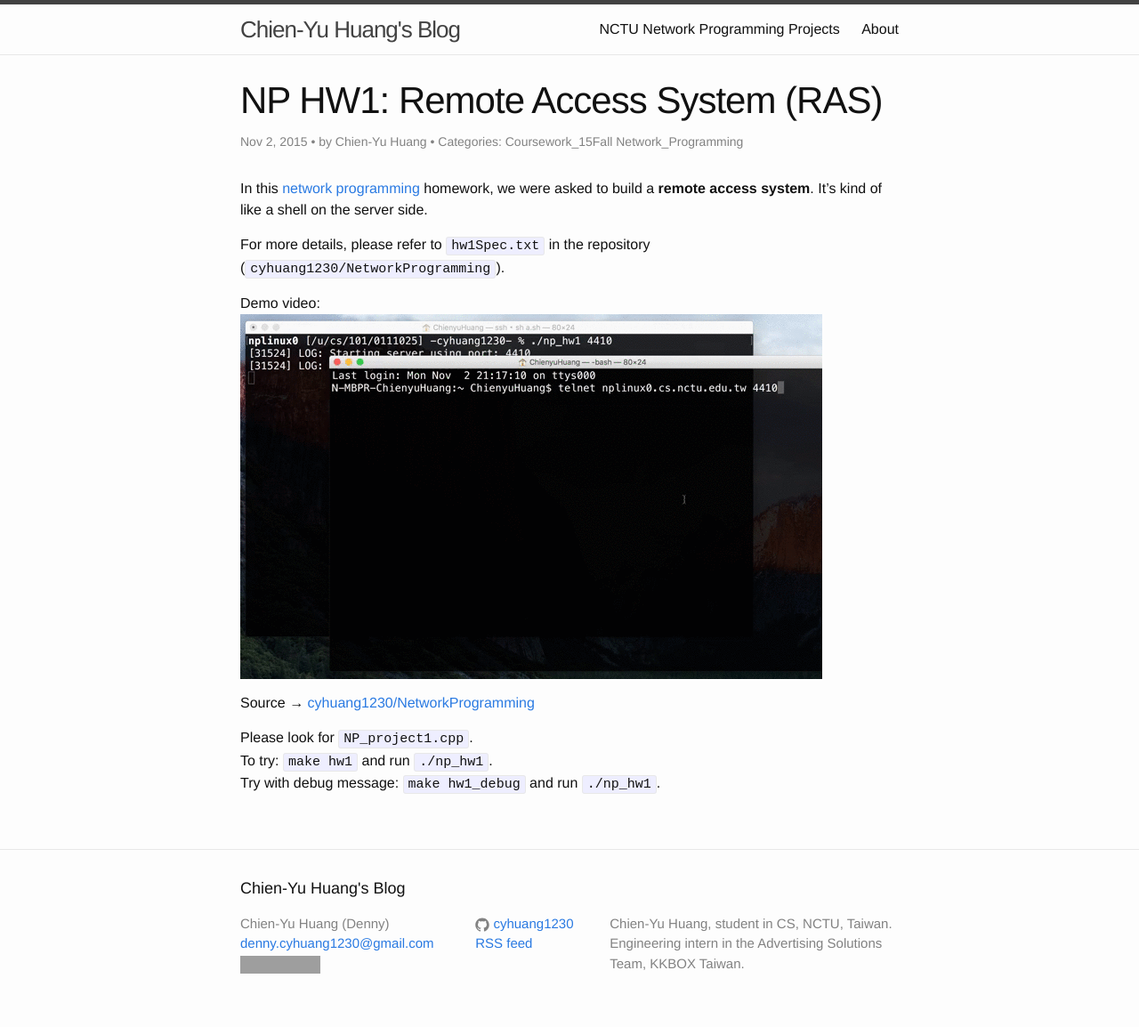
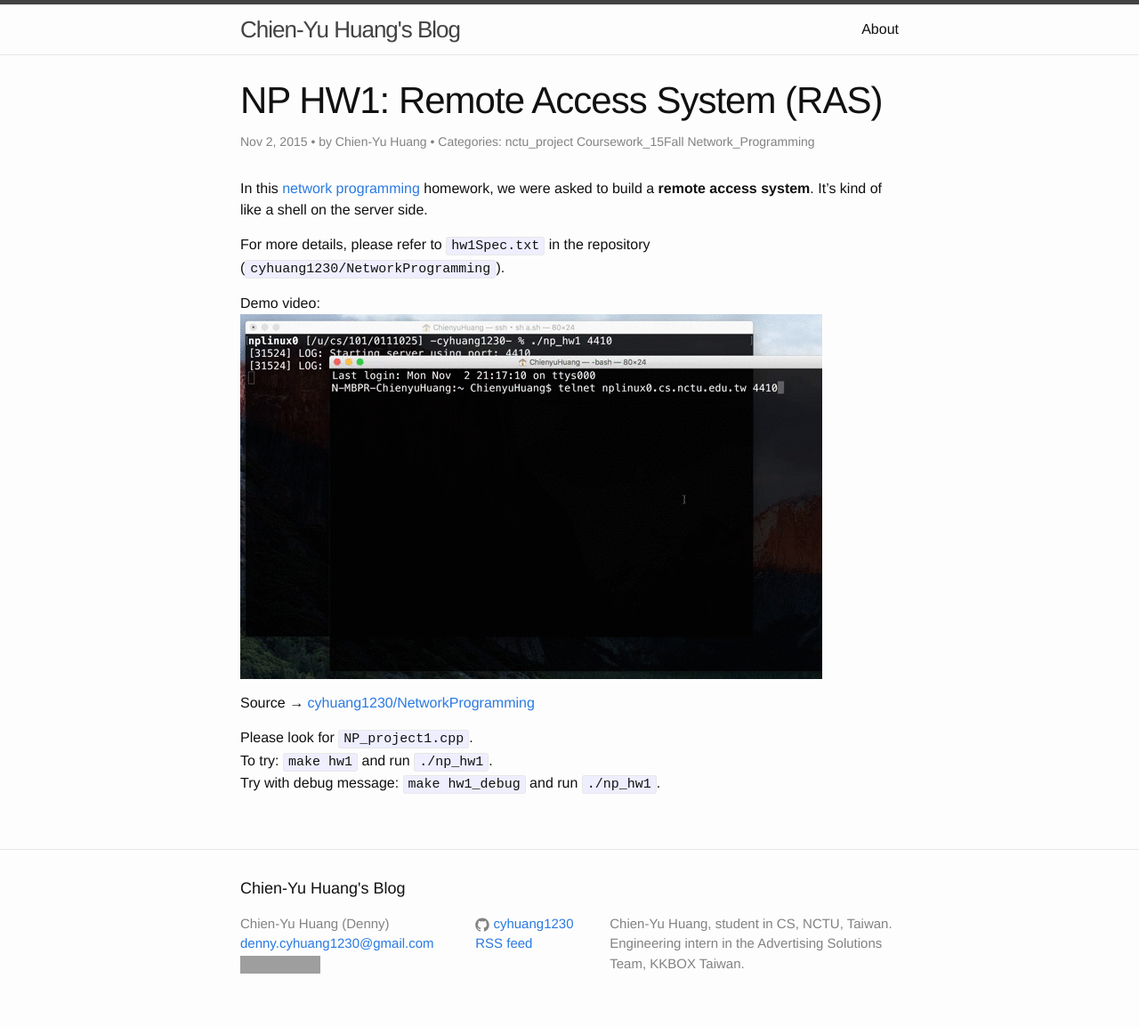
Before and after one commit to cyhuang1230/cyhuang1230.github.io, a Jekyll site: the page built from _posts/2015-11-07-np-hw1-ras.markdown, in a window 1280 px wide. Shown: the whole page at 89% size. Built offline with Jekyll 4.4.1, drawn with Linux system fonts in a browser that asks for light colours; Markdown is read by kramdown in place of the engine named in the settings; grey boxes are pictures that could not be loaded.

```diff
--- a/_includes/header.html
+++ b/_includes/header.html
@@ -15,8 +15,11 @@
 
       <div class="trigger">
         {% for page in site.pages %}
+        	{% if page.url != "/about/" and page.url != "/NCTU_Projects/" %}
+        		{% continue %}
+        	{% endif %}
           {% if page.title %}
-          <a class="page-link" href="{{ page.url | prepend: site.baseurl }}">{{ page.title }}</a>
+          	<a class="page-link" href="{{ page.url | prepend: site.baseurl }}">{{ page.title }}</a>
           {% endif %}
         {% endfor %}
       </div>
--- a/_posts/2015-11-07-np-hw1-ras.markdown
+++ b/_posts/2015-11-07-np-hw1-ras.markdown
@@ -2,7 +2,7 @@
 layout: post
 title:  "NP HW1: Remote Access System (RAS)"
 date:   2015-11-02 21:53:45
-categories: Coursework_15Fall Network_Programming
+categories: nctu_project Coursework_15Fall Network_Programming
 author: Chien-Yu Huang
 ---
 In this [network programming](https://course.nctu.edu.tw/Course/CrsOutline/show.asp?Acy=104&Sem=1&CrsNo=5247) homework, we were asked to build a <b>remote access system</b>. It's kind of like a shell on the server side. <br/>
--- a/_posts/2015-11-23-np-hw2-rwg.markdown
+++ b/_posts/2015-11-23-np-hw2-rwg.markdown
@@ -2,7 +2,7 @@
 layout: post
 title:  "NP HW2: Remote Working Ground (RWG)"
 date:   2015-11-23 14:53:45
-categories: Coursework_15Fall Network_Programming
+categories: nctu_project Coursework_15Fall Network_Programming
 author: Chien-Yu Huang
 ---
 In this [network programming](https://course.nctu.edu.tw/Course/CrsOutline/show.asp?Acy=104&Sem=1&CrsNo=5247) homework, we are asked to build a <b>remote working ground</b> (RWG), which is actually a combination of hw1 and chat & public pipe function.
--- a/_posts/2015-12-24-np-hw3-rbs.markdown
+++ b/_posts/2015-12-24-np-hw3-rbs.markdown
@@ -2,7 +2,7 @@
 layout: post
 title:  "NP HW3: Remote Batch System (RBS)"
 date:   2015-12-24 12:54:45
-categories: Coursework_15Fall Network_Programming
+categories: nctu_project Coursework_15Fall Network_Programming
 author: Chien-Yu Huang
 ---
 In this [network programming](/NCTU_NP) homework, we are asked to build a <b>Remote Batch System</b> (RBS). It's actually a combination of client and server, whose diagram can be drawn as follows:
--- a/_posts/2016-01-08-np-hw4-socks.markdown
+++ b/_posts/2016-01-08-np-hw4-socks.markdown
@@ -2,7 +2,7 @@
 layout: post
 title:  "NP HW4: SOCKS4 Server & Client"
 date:   2016-01-08 10:04:34
-categories: Coursework_15Fall Network_Programming
+categories: nctu_project Coursework_15Fall Network_Programming
 author: Chien-Yu Huang
 ---
 In this [network programming](/NCTU_NP) homework, we are asked to build <b>SOCKS4 server and client</b> and combine HW3 to demo.
```
Also changed, not shown: NCTU_BDATAA.md (added, +24 -0 lines), NCTU_NP.md (+1 -1 lines), _posts/2016-03-24-bdataa-hw1.markdown (added, +80 -0 lines), resources/bdataa_hw1_data10&data11&data12-ALL-1_10-MP4-dropoff.png (added), resources/bdataa_hw1_data10&data11&data12-ALL-1_10-MP4-pickup.png (added), resources/bdataa_hw1_data10&data11-ALL-1_10-MP.png (added), resources/bdataa_hw1_data11-ALL-1_10-MP.png (added), resources/bdataa_hw1_dropoff.png (added), resources/bdataa_hw1_pickup.png (added).
